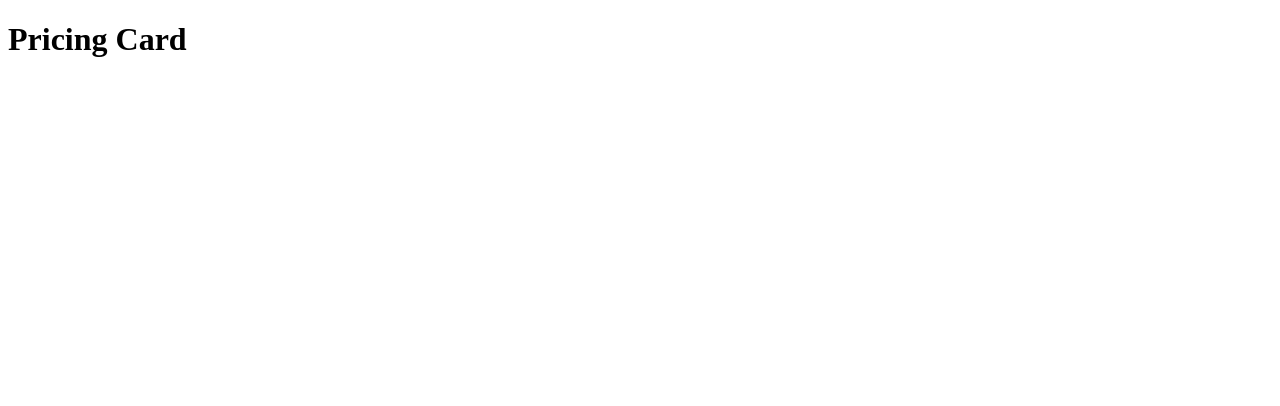
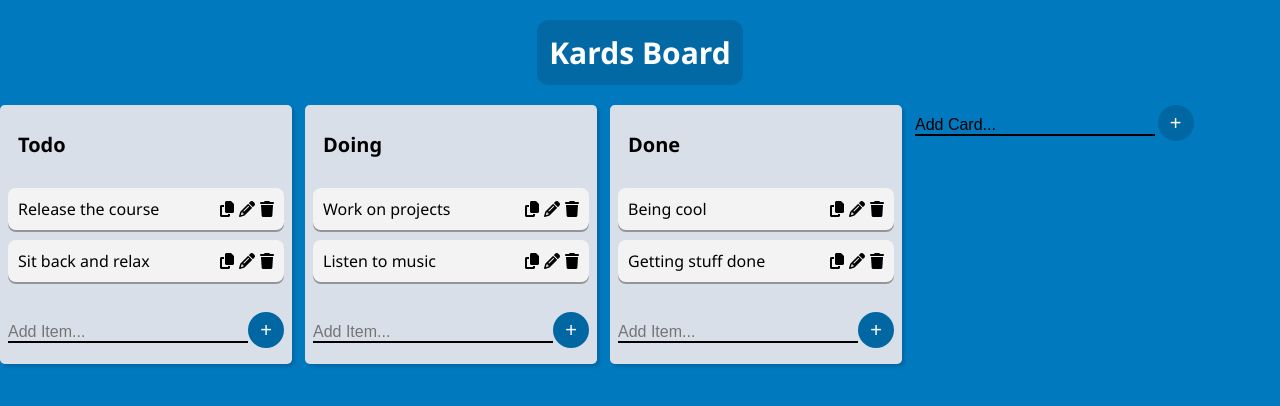
Before and after one commit to damduchai02/pricing-card, a plain HTML site: page index.html in a window 1280 px wide. Drawn offline with Linux system fonts and the light colour scheme.

Commit message:
trello clone with javascript

```diff
--- a/index.html
+++ b/index.html
@@ -3,9 +3,109 @@
   <head>
     <meta charset="UTF-8" />
     <meta name="viewport" content="width=device-width, initial-scale=1.0" />
-    <title>Pricing Card</title>
+
+    <link
+      rel="stylesheet"
+      href="https://cdnjs.cloudflare.com/ajax/libs/font-awesome/6.6.0/css/all.min.css"
+      integrity="sha512-Kc323vGBEqzTmouAECnVceyQqyqdsSiqLQISBL29aUW4U/M7pSPA/gEUZQqv1cwx4OnYxTxve5UMg5GT6L4JJg=="
+      crossorigin="anonymous"
+      referrerpolicy="no-referrer"
+    />
+
+    <link rel="stylesheet" href="style.css" />
+
+    <script type="module" defer src="js/main.js"></script>
+
+    <title>Kards Board</title>
   </head>
   <body>
-    <h1>Pricing Card</h1>
+    <!-- Header -->
+    <header>
+      <h1 class="heading">Kards Board</h1>
+    </header>
+
+    <!-- Container -->
+    <div class="container" id="board">
+      <!-- Cards Container -->
+      <div class="cards-container" id="cards-container">
+        <!-- Card Todo Column -->
+        <div class="card-column" id="1">
+          <!-- Todo Header -->
+          <span>
+            <h2 class="card-title">Todo</h2>
+          </span>
+          <!-- Todo Content -->
+          <div class="card-content">
+            <ul class="card-item-list">
+              <li class="card-item">
+                <span class="item-title">Buy a Pizza</span>
+                <span class="icon-list">
+                  <i aria-hidden="true" class="fa fa-copy"></i>
+                  <i aria-hidden="true" class="fa fa-pencil"></i>
+                  <i aria-hidden="true" class="fa fa-trash"></i>
+                </span>
+              </li>
+              <li class="card-item">
+                <span class="item-title">Buy a Coffee</span>
+                <span class="icon-list">
+                  <i aria-hidden="true" class="fa fa-copy"></i>
+                  <i aria-hidden="true" class="fa fa-pencil"></i>
+                  <i aria-hidden="true" class="fa fa-trash"></i>
+                </span>
+              </li>
+            </ul>
+          </div>
+          <!-- Add Item -->
+          <div class="add-item-container">
+            <input type="text" name="add-item" placeholder="Add Item..." />
+            <button class="plus-button">+</button>
+          </div>
+        </div>
+
+        <!-- Card Doing Column -->
+        <div class="card-column" id="2">
+          <!-- Doing Header -->
+          <span>
+            <h2 class="card-title">Doing</h2>
+          </span>
+          <!--  Doing Content -->
+          <div class="card-content">
+            <ul class="card-item-list">
+              <li class="card-item">
+                <span class="item-title">Buy a Pizza</span>
+                <span>
+                  <i aria-hidden="true" class="fa fa-copy"></i>
+                  <i aria-hidden="true" class="fa fa-pencil"></i>
+                  <i aria-hidden="true" class="fa fa-trash"></i>
+                </span>
+              </li>
+              <li class="card-item">
+                <span class="item-title">Buy a Coffee</span>
+                <span class="icon-list">
+                  <i aria-hidden="true" class="fa fa-copy"></i>
+                  <i aria-hidden="true" class="fa fa-pencil"></i>
+                  <i aria-hidden="true" class="fa fa-trash"></i>
+                </span>
+              </li>
+            </ul>
+          </div>
+          <!-- Add Item -->
+          <div class="add-item-container">
+            <input type="text" name="add-item" placeholder="Add Item..." />
+            <button class="plus-button">+</button>
+          </div>
+        </div>
+        <!-- Add Card -->
+        <div class="add-card-container" id="add-card-container">
+          <input
+            type="text"
+            id="add-card-input"
+            name="add-card"
+            placeholder="Add Card..."
+          />
+          <button class="plus-button" id="add-card-button">+</button>
+        </div>
+      </div>
+    </div>
   </body>
 </html>
--- /dev/null
+++ b/js/addCardColumn.js
@@ -0,0 +1,10 @@
+const addCardInput = document.getElementById('add-card-input');
+
+export function addCardColumn(listCardArrays, updateDOM) {
+  const cardText = addCardInput.value.trim().toLowerCase() || 'untitled';
+  addCardInput.value = '';
+  const cardId = listCardArrays[listCardArrays.length - 1].id + 1;
+  const cardArray = { id: cardId, name: cardText, items: [] };
+  listCardArrays.push(cardArray);
+  updateDOM();
+}
--- /dev/null
+++ b/js/createAddItem.js
@@ -0,0 +1,31 @@
+export function createAddItem(listCardArrays, updateDOM) {
+  const div = document.createElement('div');
+  div.className = 'add-item-container';
+
+  const input = document.createElement('input');
+  input.type = 'text';
+  input.name = 'add-text';
+  input.placeholder = 'Add Item...';
+
+  const button = document.createElement('button');
+  button.className = 'plus-button';
+  button.textContent = '+';
+
+  button.addEventListener('click', function (e) {
+    const itemText = input.value.trim();
+    const cardColumn = e.target.closest('.card-column');
+
+    if (itemText) {
+      const selectedCardArray = listCardArrays.find(
+        (card) => card.id === +cardColumn.id
+      );
+      selectedCardArray.items.push(itemText);
+      updateDOM();
+    }
+  });
+
+  div.appendChild(input);
+  div.appendChild(button);
+
+  return div;
+}
--- /dev/null
+++ b/js/createCardColumn.js
@@ -0,0 +1,22 @@
+import { createCardTitle } from './createCardTitle.js';
+import { createCardContent } from './createCardContent.js';
+import { createAddItem } from './createAddItem.js';
+
+const cardsContainer = document.getElementById('cards-container');
+const addCardContainer = document.getElementById('add-card-container');
+
+export function createCardColumn(card, listCardArrays, updateDOM) {
+  const div = document.createElement('div');
+  div.className = 'card-column';
+  div.id = card.id;
+
+  const cardTitle = createCardTitle(card.name, listCardArrays, updateDOM);
+  const cardContent = createCardContent(card.items, listCardArrays, updateDOM);
+  const addItem = createAddItem(listCardArrays, updateDOM);
+
+  div.appendChild(cardTitle);
+  div.appendChild(cardContent);
+  div.appendChild(addItem);
+
+  cardsContainer.insertBefore(div, addCardContainer);
+}
--- /dev/null
+++ b/js/createCardContent.js
@@ -0,0 +1,45 @@
+import { createItemEl } from './createItemEl.js';
+import { draggedItem } from './createItemEl.js';
+import { dragColumn } from './createItemEl.js';
+import { rebuildListCardArrays } from './rebuildListCardArrays.js';
+
+let dropColumn;
+let dropList;
+
+export function createCardContent(items, listCardArrays, updateDOM) {
+  const div = document.createElement('div');
+  div.className = 'card-content';
+
+  const ul = document.createElement('ul');
+  ul.className = 'card-item-list';
+
+  ul.addEventListener('dragover', dragOver);
+  ul.addEventListener('dragenter', dragEnter);
+  ul.addEventListener('drop', function () {
+    drop(listCardArrays, updateDOM);
+  });
+
+  items.forEach((item, index) => {
+    ul.appendChild(createItemEl(item, index, listCardArrays, updateDOM));
+  });
+
+  div.appendChild(ul);
+
+  return div;
+}
+
+// Column Allows for Item to Drop
+function dragOver(e) {
+  e.preventDefault();
+}
+
+function dragEnter() {
+  dropList = this;
+}
+
+// Dropping Item in Column
+function drop(listCardArrays, updateDOM) {
+  dropList.appendChild(draggedItem);
+  dropColumn = dropList.closest('.card-column');
+  rebuildListCardArrays(dragColumn, dropColumn, listCardArrays, updateDOM);
+}
--- /dev/null
+++ b/js/createCardTitle.js
@@ -0,0 +1,31 @@
+import { replaceText } from './replaceText.js';
+
+export function createCardTitle(title, listCardArrays, updateDOM) {
+  const span = document.createElement('span');
+
+  const h2 = document.createElement('h2');
+  h2.className = 'card-title';
+  h2.textContent = title;
+
+  h2.addEventListener('click', function () {
+    const input = replaceText('card-title', h2, title);
+
+    let save = (e) => {
+      const textEdit = input.value.trim().toLowerCase();
+      const cardColumn = e.target.closest('.card-column');
+      const selectedCardArray = listCardArrays.find(
+        (card) => card.id === +cardColumn.id
+      );
+
+      selectedCardArray.name = textEdit;
+
+      updateDOM();
+    };
+
+    input.addEventListener('blur', save, true);
+  });
+
+  span.appendChild(h2);
+
+  return span;
+}
--- /dev/null
+++ b/js/createIcon.js
@@ -0,0 +1,7 @@
+export function createIcon(classes) {
+  const icon = document.createElement('i');
+  icon.setAttribute('aria-hidden', true);
+  icon.className = classes;
+
+  return icon;
+}
--- /dev/null
+++ b/js/createItemEl.js
@@ -0,0 +1,33 @@
+import { createItemText } from './createItemText.js';
+import { createListIcon } from './createListIcon.js';
+
+export let draggedItem;
+export let dragColumn;
+
+export function createItemEl(item, index, listCardArrays, updateDOM) {
+  const itemEl = document.createElement('li');
+  itemEl.className = 'card-item';
+  itemEl.draggable = true;
+
+  const itemText = createItemText('item-title', item);
+  const listIcon = createListIcon(
+    'icon-list',
+    index,
+    itemText,
+    listCardArrays,
+    updateDOM
+  );
+
+  itemEl.appendChild(itemText);
+  itemEl.appendChild(listIcon);
+
+  itemEl.addEventListener('dragstart', dragStart);
+
+  return itemEl;
+}
+
+// When Item Starts Dragging
+function dragStart() {
+  draggedItem = this;
+  dragColumn = this.closest('.card-column');
+}
--- /dev/null
+++ b/js/createItemText.js
@@ -0,0 +1,7 @@
+export function createItemText(classes, text) {
+  const span = document.createElement('span');
+  span.className = classes;
+  span.textContent = text;
+
+  return span;
+}
--- /dev/null
+++ b/js/createListIcon.js
@@ -0,0 +1,58 @@
+import { createIcon } from './createIcon.js';
+import { replaceText } from './replaceText.js';
+
+export function createListIcon(
+  classes,
+  index,
+  itemText,
+  listCardArrays,
+  updateDOM
+) {
+  const span = document.createElement('span');
+  span.className = classes;
+
+  const duplicateIcon = createIcon('fa fa-copy');
+  duplicateIcon.addEventListener('click', function (e) {
+    const selectedCardArray = findCardArray(e, listCardArrays);
+    const itemText = selectedCardArray.items[index];
+
+    selectedCardArray.items.push(itemText);
+    updateDOM();
+  });
+
+  const editIcon = createIcon('fa fa-pencil');
+  editIcon.addEventListener('click', function () {
+    const input = replaceText('item-title', itemText, itemText.textContent);
+    let save = (e) => {
+      const textEdit = input.value.trim();
+      const selectedCardArray = findCardArray(e, listCardArrays);
+
+      selectedCardArray.items.splice(index, 1, textEdit);
+      updateDOM();
+    };
+
+    input.addEventListener('blur', save, true);
+  });
+
+  const deleteIcon = createIcon('fa fa-trash');
+  deleteIcon.addEventListener('click', function (e) {
+    const selectedCardArray = findCardArray(e, listCardArrays);
+    selectedCardArray.items.splice(index, 1);
+    updateDOM();
+  });
+
+  span.appendChild(duplicateIcon);
+  span.appendChild(editIcon);
+  span.appendChild(deleteIcon);
+
+  return span;
+}
+
+function findCardArray(e, listCardArrays) {
+  const cardColumn = e.target.closest('.card-column');
+  const selectedCardArray = listCardArrays.find(
+    (card) => card.id === +cardColumn.id
+  );
+
+  return selectedCardArray;
+}
--- /dev/null
+++ b/js/getSavedColumns.js
@@ -0,0 +1,15 @@
+// Get Arrays from localStorage if available
+
+export function getSavedColumns(listCardArrays) {
+  let newArray = listCardArrays;
+
+  if (localStorage.length) {
+    listCardArrays = [];
+    for (const [_, value] of Object.entries(localStorage)) {
+      listCardArrays.push(JSON.parse(value));
+    }
+    newArray = listCardArrays.sort((a, b) => a.id - b.id);
+  }
+
+  return newArray;
+}
--- /dev/null
+++ b/js/main.js
@@ -0,0 +1,45 @@
+import { getSavedColumns } from './getSavedColumns.js';
+import { updateSavedColumns } from './updateSavedColumns.js';
+import { createCardColumn } from './createCardColumn.js';
+import { addCardColumn } from './addCardColumn.js';
+
+// DOM element
+const addCardButton = document.getElementById('add-card-button');
+
+// Variables
+let updatedOnLoad = false;
+
+let listCardArrays = [
+  { id: 1, name: 'todo', items: ['Release the course', 'Sit back and relax'] },
+  { id: 2, name: 'doing', items: ['Work on projects', 'Listen to music'] },
+  { id: 3, name: 'done', items: ['Being cool', 'Getting stuff done'] },
+];
+
+// Update Columns in DOM - Reset HTML, Update localStorage
+function updateDOM() {
+  // Check localStorage once
+  if (!updatedOnLoad) {
+    listCardArrays = getSavedColumns(listCardArrays);
+  }
+
+  // Remove Card Columns
+  const listCardColumns = document.querySelectorAll('.card-column');
+  listCardColumns.forEach((item) => item.remove());
+
+  // Render Card Columns
+  listCardArrays.forEach((card) => {
+    createCardColumn(card, listCardArrays, updateDOM);
+  });
+
+  // Run getSavedColumns only once, Update Local Storage
+  updatedOnLoad = true;
+  updateSavedColumns(listCardArrays);
+}
+
+// Add Card Column
+addCardButton.addEventListener('click', function () {
+  addCardColumn(listCardArrays, updateDOM);
+});
+
+// Render UI
+updateDOM();
--- /dev/null
+++ b/js/rebuildListCardArrays.js
@@ -0,0 +1,19 @@
+// Allows arrays to reflect Drag and Drop Items
+
+export function rebuildListCardArrays(
+  dragColumn,
+  dropColumn,
+  listCardArrays,
+  updateDOM
+) {
+  resetCardArray(dragColumn, listCardArrays);
+  resetCardArray(dropColumn, listCardArrays);
+  updateDOM();
+}
+
+function resetCardArray(column, listCardArrays) {
+  const itemsList = column.querySelectorAll('.card-item');
+  const itemsListArray = Array.from(itemsList).map((item) => item.textContent);
+  const cardArray = listCardArrays.find((card) => card.id === +column.id);
+  cardArray.items = itemsListArray;
+}
--- /dev/null
+++ b/js/replaceText.js
@@ -0,0 +1,9 @@
+export function replaceText(classes, target, text) {
+  const input = document.createElement('textarea');
+  input.className = classes;
+  input.value = text;
+  target.replaceWith(input);
+  input.focus();
+
+  return input;
+}
--- /dev/null
+++ b/js/updateSavedColumns.js
@@ -0,0 +1,11 @@
+// Set localStorage Arrays
+
+export function updateSavedColumns(listCardArrays) {
+  localStorage.clear();
+  listCardArrays.forEach((card, index) => {
+    localStorage.setItem(
+      card.name + (index + 1),
+      JSON.stringify(listCardArrays[index])
+    );
+  });
+}
--- a/style.css
+++ b/style.css
@@ -0,0 +1,171 @@
+:root {
+  --primary-color-light: #008fe2;
+  --primary-color: #0079bf;
+  --primary-color-dark: hsl(202, 100%, 32%);
+  --secondary-color: white;
+}
+
+::-webkit-scrollbar {
+  width: 10px;
+  height: 10px;
+  background: var(--primary-color-dark);
+  border-radius: 10px;
+}
+
+::-webkit-scrollbar-track {
+  border-radius: 10px;
+}
+
+::-webkit-scrollbar-thumb {
+  background: var(--primary-color-light);
+  border-radius: 10px;
+}
+
+* {
+  margin: 0;
+  padding: 0;
+  box-sizing: border-box;
+}
+
+html {
+  font-size: 62.5%;
+}
+
+body {
+  font-family: 'Segoe UI', sans-serif;
+  font-weight: 400;
+  background-color: var(--primary-color);
+  height: 100vh;
+}
+
+/* Header */
+header {
+  padding: 2rem 1.6rem;
+  display: flex;
+  justify-content: center;
+  align-items: center;
+}
+
+.heading {
+  font-size: 3rem;
+  font-weight: 600;
+  color: white;
+  background-color: rgba(14, 14, 14, 0.15);
+  padding: 1.2rem;
+  border-radius: 1.2rem;
+}
+
+/* Container */
+.container {
+  max-width: 144rem;
+  margin: 0 auto;
+  min-height: 80%;
+  overflow: auto;
+}
+
+.cards-container {
+  display: flex;
+  align-items: flex-start;
+  gap: 1.3rem;
+}
+
+.card-column {
+  flex-shrink: 0;
+  background-color: #d9dfe9;
+  padding: 1.6rem 0.8rem;
+  border-radius: 0.48rem;
+  box-shadow: 3px 3px 3px rgba(17, 17, 17, 0.15);
+}
+
+.card-column > span {
+  display: flex;
+  justify-content: space-between;
+  align-items: center;
+  gap: 1rem;
+  padding: 1rem 1rem;
+}
+
+.card-title {
+  font-size: 2rem;
+  text-transform: capitalize;
+}
+
+.fa {
+  font-size: 1.6rem;
+  cursor: pointer;
+  transition: 3ms;
+}
+
+.fa:hover {
+  cursor: pointer;
+  color: var(--primary-color-light);
+}
+
+.card-content > ul {
+  max-height: 45rem;
+  min-height: 1rem;
+  list-style: none;
+  margin: 2rem 0;
+  overflow-y: auto;
+}
+
+.card-content > ul > li {
+  display: flex;
+  justify-content: space-between;
+  align-items: center;
+  gap: 2rem;
+  padding: 1rem;
+  margin-bottom: 1rem;
+  background-color: #f3f3f3;
+  border-radius: 0.8rem;
+  box-shadow: 0px 2px rgba(107, 107, 107, 0.63);
+}
+
+.item-title {
+  font-size: 1.6rem;
+}
+
+.icon-list {
+  display: flex;
+  gap: 0.5rem;
+}
+
+input[type='text'] {
+  border: none;
+  border-bottom: 2px solid #000;
+  font-size: 1.6rem;
+  width: 24rem;
+  background-color: transparent;
+}
+
+input[type='text']:focus {
+  border: none;
+  border-bottom: 2px solid var(--primary-color);
+  outline: none;
+}
+
+.plus-button {
+  border: none;
+  width: 3.6rem;
+  height: 3.6rem;
+  border-radius: 100%;
+  background-color: var(--primary-color-dark);
+  font-size: 2rem;
+  color: white;
+  cursor: pointer;
+  transition: 3ms;
+}
+
+.plus-button:hover {
+  background-color: var(--primary-color-light);
+}
+
+.add-card-container > input[type='text']::placeholder {
+  color: black;
+}
+
+.add-card-container > input[type='text']:focus {
+  border: none;
+  border-bottom: 2px solid var(--secondary-color);
+  outline: none;
+}
```
Also changed, not shown: images/forest.png (deleted), images/mountain.png (deleted), images/newmark.png (deleted), images/ocean.png (deleted).
